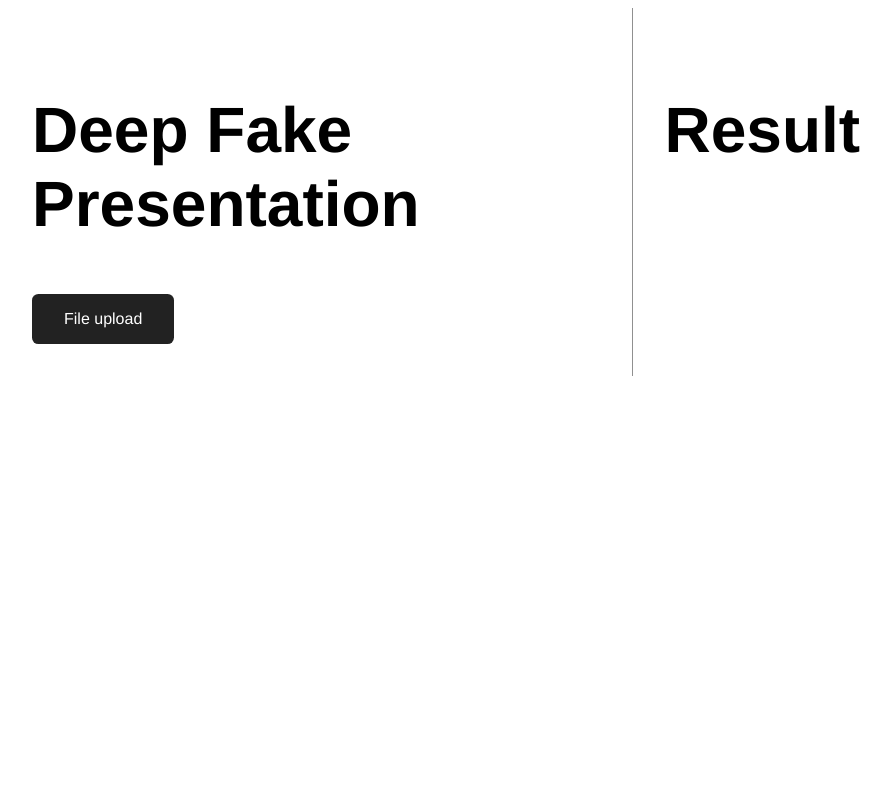
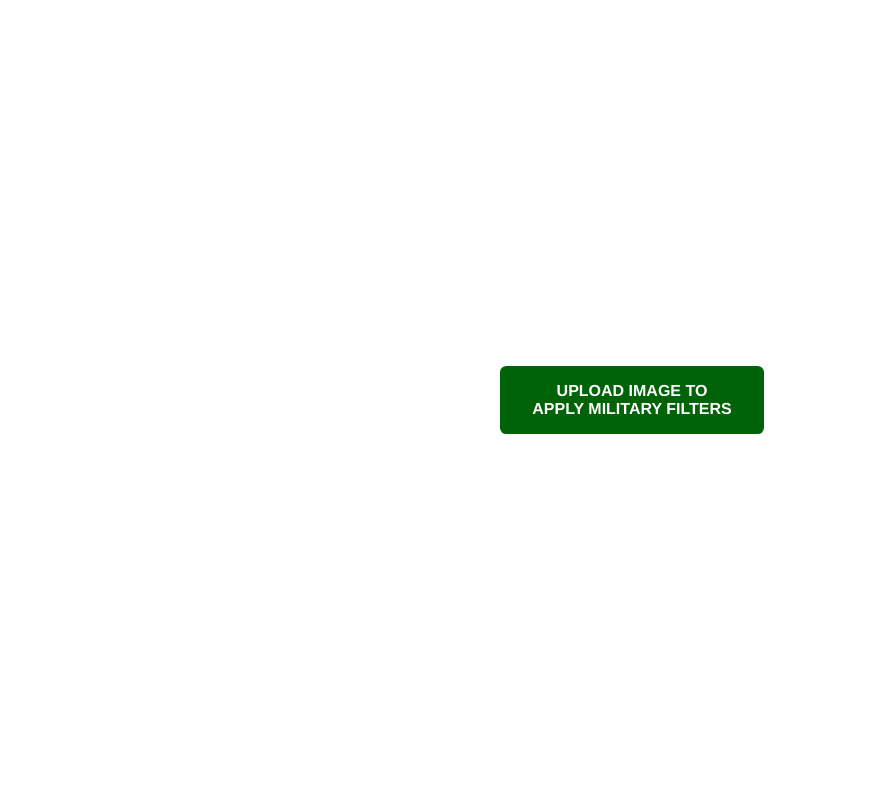
Before and after one commit to RasmusKoit/cybersecurity-exhibition, a Flask app: page / in a window 1280 px wide. Shown: the whole page, without its empty margins (8-899 px from the left). Run offline with Flask 2, Linux system fonts and the light colour scheme.

Commit message:
rewrite frontend system

```diff
--- a/deep-fake/main.py
+++ b/deep-fake/main.py
@@ -14,15 +14,23 @@ def make_app():
       return render_template('./index.html')
 
     @app.route('/api/image', methods = ['POST'])
-    def frequencyCracker():
-      request.accept_mimetypes['application/json']
-      cipher_text = request.get_json()['cipher_text']
+    def imageUploader():
+      request.accept_mimetypes['text/plain']
+      f = open('./deep-fake/temp/hello.jpg', 'w')
+      f.write(request.data)
+      print(request.data)
       try:
         result = 'uks kaks kolm'
         return jsonify(result)
       except:
         return json.dumps({ 'message': 'Something went wrong in the server' }), 500
 
+    @app.route('/api/image')
+    def getImage():
+      f = open('./deep-fake/temp/hello.jpg', 'r')
+
+      return f.read()
+
     return app
 
 if __name__ == '__main__':
--- a/deep-fake/templates/index.html
+++ b/deep-fake/templates/index.html
@@ -4,11 +4,12 @@
         <meta charset="utf-8">
         <title>Deep Fake</title>
         <style>
-        html {
+        html, body {
    font-family: 'helvetica neue', 'arial', sans-serif;
    padding: 0;
    margin: 0;
 }
+
 
 main{
     max-width: 80rem;
@@ -19,10 +20,12 @@ h1{
     font-size: 4rem;
 }
 
-.upload{
-    padding: 2rem;
-    border-right: 1px solid #909090;
-    width: 40rem;
+.upload {
+    height: 100vh;
+    width: 100vw;
+    display: flex;
+    justify-content: center;
+    align-items: center;
 }
 
 .result{
@@ -39,10 +42,13 @@ h1{
   display: block;
   padding: 1em 2em;
   color: #fff;
-  background: #222;
+  background: rgb(0, 99, 8);
   border-radius: .4em;
   transition: background .3s;
   cursor: pointer;
+  max-width: 200px;
+  text-align: center;
+  font-weight: bold;
 
   /* &:hover {
      cursor: pointer;
@@ -62,26 +68,76 @@ h1{
     height: 100%;
     opacity: 0;
 }
+
+.lds-circle {
+  display: inline-block;
+  transform: translateZ(1px);
+}
+.lds-circle > div {
+  display: inline-block;
+  width: 51px;
+  height: 51px;
+  margin: 6px;
+  border-radius: 50%;
+  background: #fff;
+  animation: lds-circle 2.4s cubic-bezier(0, 0.2, 0.8, 1) infinite;
+}
+@keyframes lds-circle {
+  0%, 100% {
+    animation-timing-function: cubic-bezier(0.5, 0, 1, 0.5);
+  }
+  0% {
+    transform: rotateY(0deg);
+  }
+  50% {
+    transform: rotateY(1800deg);
+    animation-timing-function: cubic-bezier(0, 0.5, 0.5, 1);
+  }
+  100% {
+    transform: rotateY(3600deg);
+  }
+}
+
     </style>
     </head>
     <body>
         <main>
-            <section class="upload">
-                <h1>Deep Fake Presentation</h1>
+            <div id="not-upload" class="upload">
                 <div class="file-upload">
-                    <label for="upload" class="file-upload__label">File upload</label>
-                    <input id="upload" onchange="fileUploaded()" class="file-upload__input" type="file" name="upload">
+                    <label
+                        for="upload"
+                        class="file-upload__label"
+                    >
+                        <span id="upload-text">Upload image to apply military filters</span>
+                        <div style="display:none" id="upload-loader" class="lds-circle"><div></div></div>
+                    </label>
+                    <input id="upload" onchange="fileUploaded(event)" class="file-upload__input" type="file" name="upload">
                 </div>
-            </section>
-            <section class="result">
-                <h1>Result</h1>
-                <div class="DeepFakeResult">
-                </div>
-            </section>
+            </div>
         </main>
     <script>
+        document.getElementById('upload-text').innerText = document.getElementById('upload-text').innerText.toLocaleUpperCase();
         function fileUploaded(event) {
-            console.log('hello world');
+            document.getElementById('upload-loader').style.display = 'inline-block';
+            document.getElementById('upload-text').style.display = 'none';
+            const file = event.target.files[0];
+            var reader  = new FileReader();
+
+            reader.addEventListener("load", async function () {
+                await fetch('/api/image', {
+                    method: 'POST',
+                    body: reader.result,
+                    headers: new Headers({
+                        'content-type': 'text/plain'
+                    })
+                });
+
+                document.getElementById('not-upload').style.display = 'none';
+            }, false);
+
+            if (file) {
+                reader.readAsDataURL(file);
+            }
         }
     </script>
     </body>
```
Also changed, not shown: deep-fake/images/angelina.jpg (added), deep-fake/images/brad.jpg (added), deep-fake/images/clinton.jpg (added), deep-fake/images/lauristin.jpg (added), deep-fake/images/salumaa.jpg (added), deep-fake/images/ted_cruz.jpg (added), deep-fake/images/trump.jpg (added), 3 other files.
